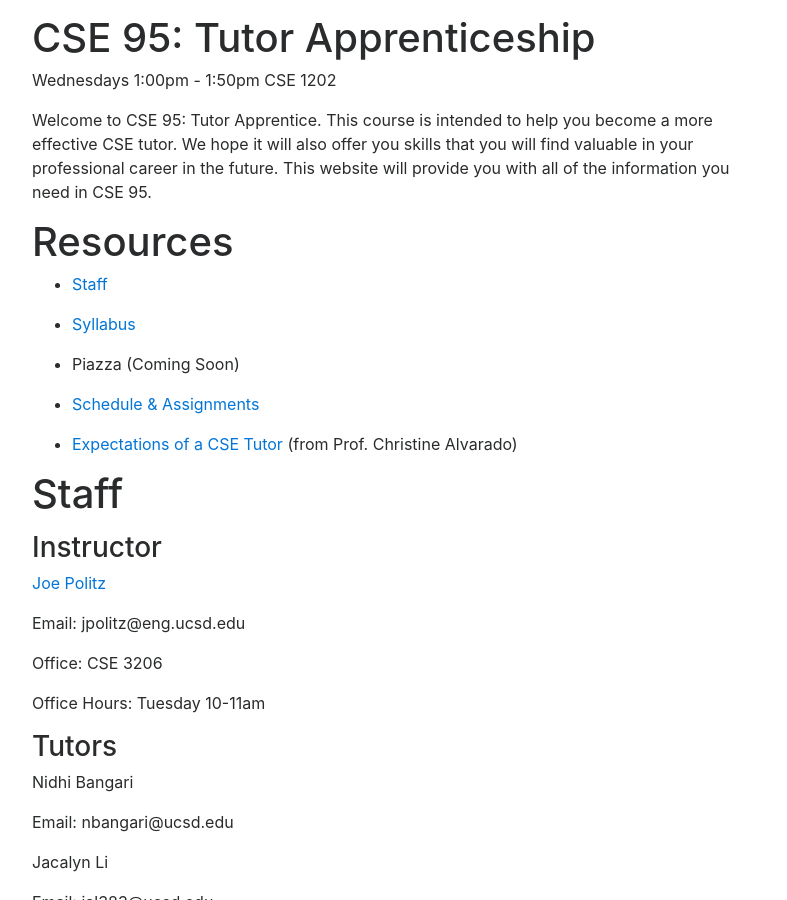
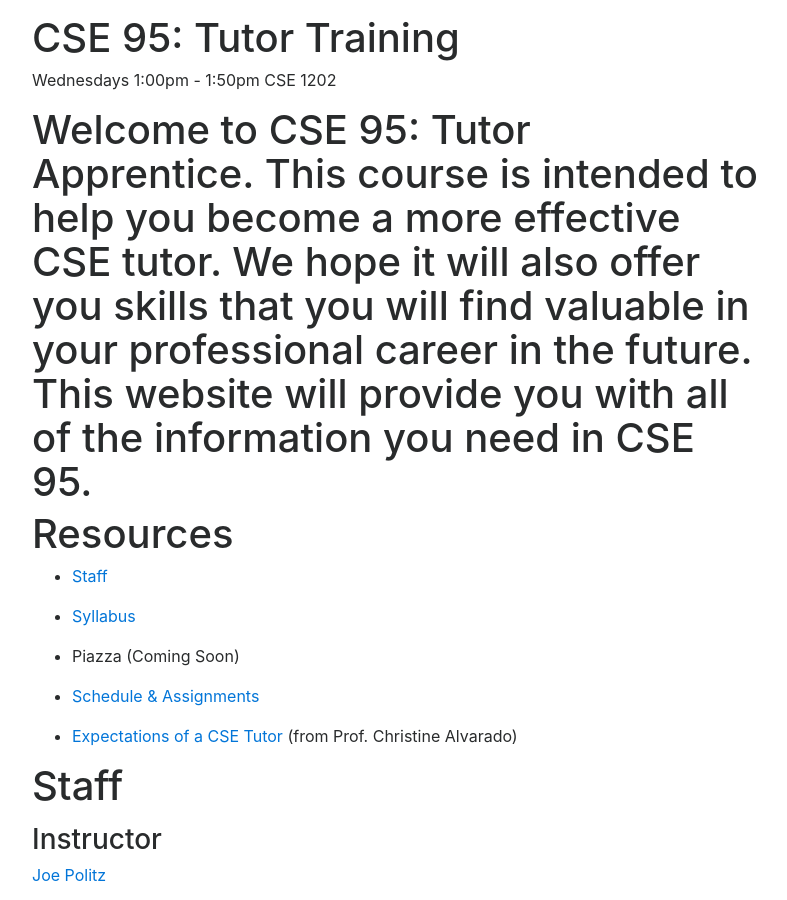
Before and after one commit to ucsd-cse95-f19/ucsd-cse95-f19.github.io, a Jekyll site: the page built from index.md, in a window 1280 px wide and 900 px high. Shown: the whole window, without its empty margins (243-1030 px from the left). Built offline with Jekyll 4.4.1, drawn with Linux system fonts in a browser that asks for light colours; nearby versions of some CDN libraries.

Commit message:
fix title

```diff
--- a/index.md
+++ b/index.md
@@ -1,11 +1,12 @@
 ---
 layout: page
-title: "CSE95 Fall 2018: Tutor Apprenticeship"
+title: "CSE95 Fall 2018: Tutor Training"
 ---
-# CSE 95: Tutor Apprenticeship
+# CSE 95: Tutor Training
 Wednesdays 1:00pm - 1:50pm CSE 1202
 
 Welcome to CSE 95: Tutor Apprentice. This course is intended to help you become a more effective CSE tutor. We hope it will also offer you skills that you will find valuable in your professional career in the future. This website will provide you with all of the information you need in CSE 95.
+=======
 
 # Resources
 * <a href="#staff">Staff</a>
```
